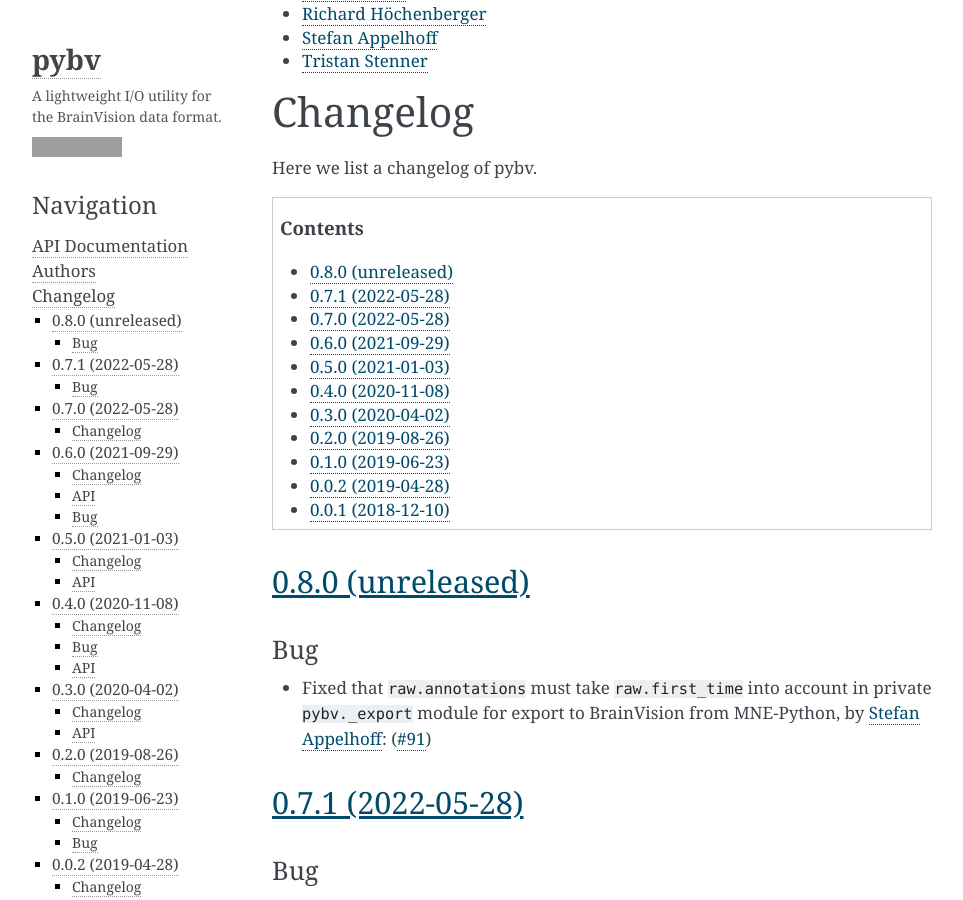
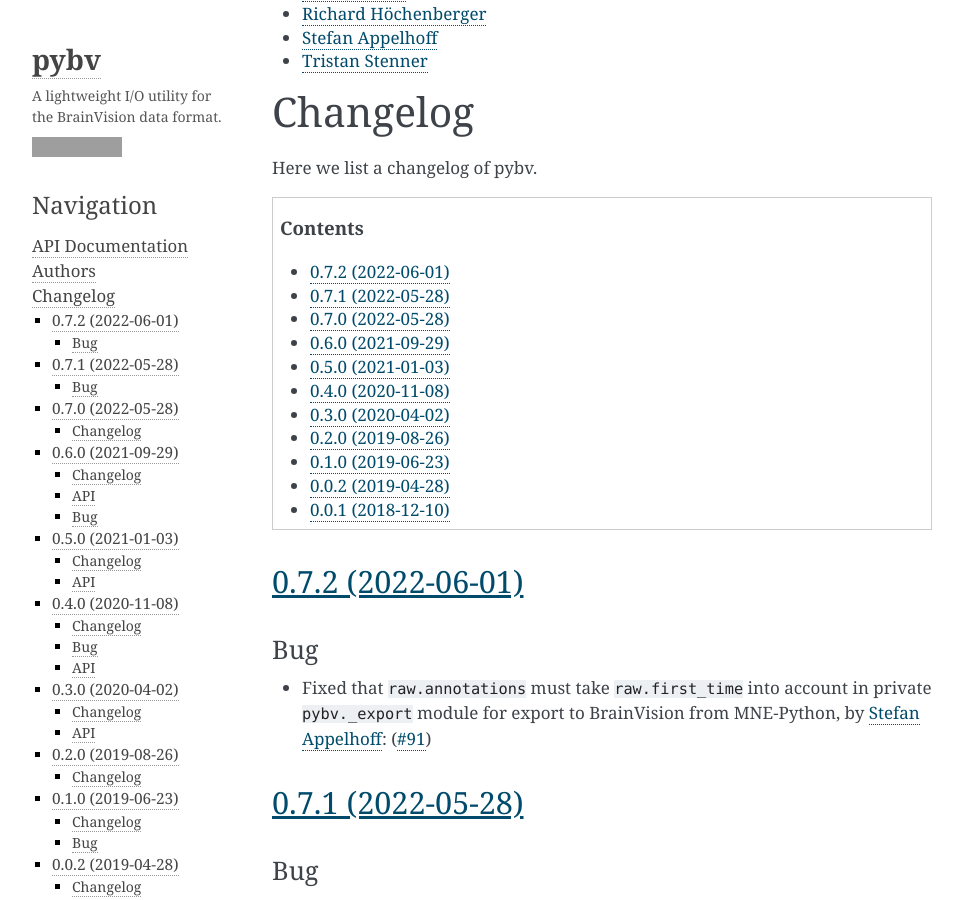
Before and after one commit to bids-standard/pybv, a Sphinx documentation site: the page built from docs/changelog.rst, in a window 1280 px wide and 900 px high, scrolled down 261 px. Shown: the whole window, without its empty margins (148-1111 px from the left). Built offline with Sphinx 7.4.7, drawn with Linux system fonts in a browser that asks for light colours; grey boxes are pictures that could not be loaded.

Commit message:
REL: 0.7.2

```diff
--- a/docs/changelog.rst
+++ b/docs/changelog.rst
@@ -27,7 +27,7 @@
    :local:
    :depth: 1
 
-0.8.0 (unreleased)
+0.7.2 (2022-06-01)
 ==================
 
 Bug
--- a/pybv/__init__.py
+++ b/pybv/__init__.py
@@ -1,7 +1,7 @@
 """A lightweight I/O utility for the BrainVision data format."""
 
 
-__version__ = '0.8.0.dev1'
+__version__ = '0.7.2'
 from .io import write_brainvision
 
 __all__ = ['write_brainvision']
```
